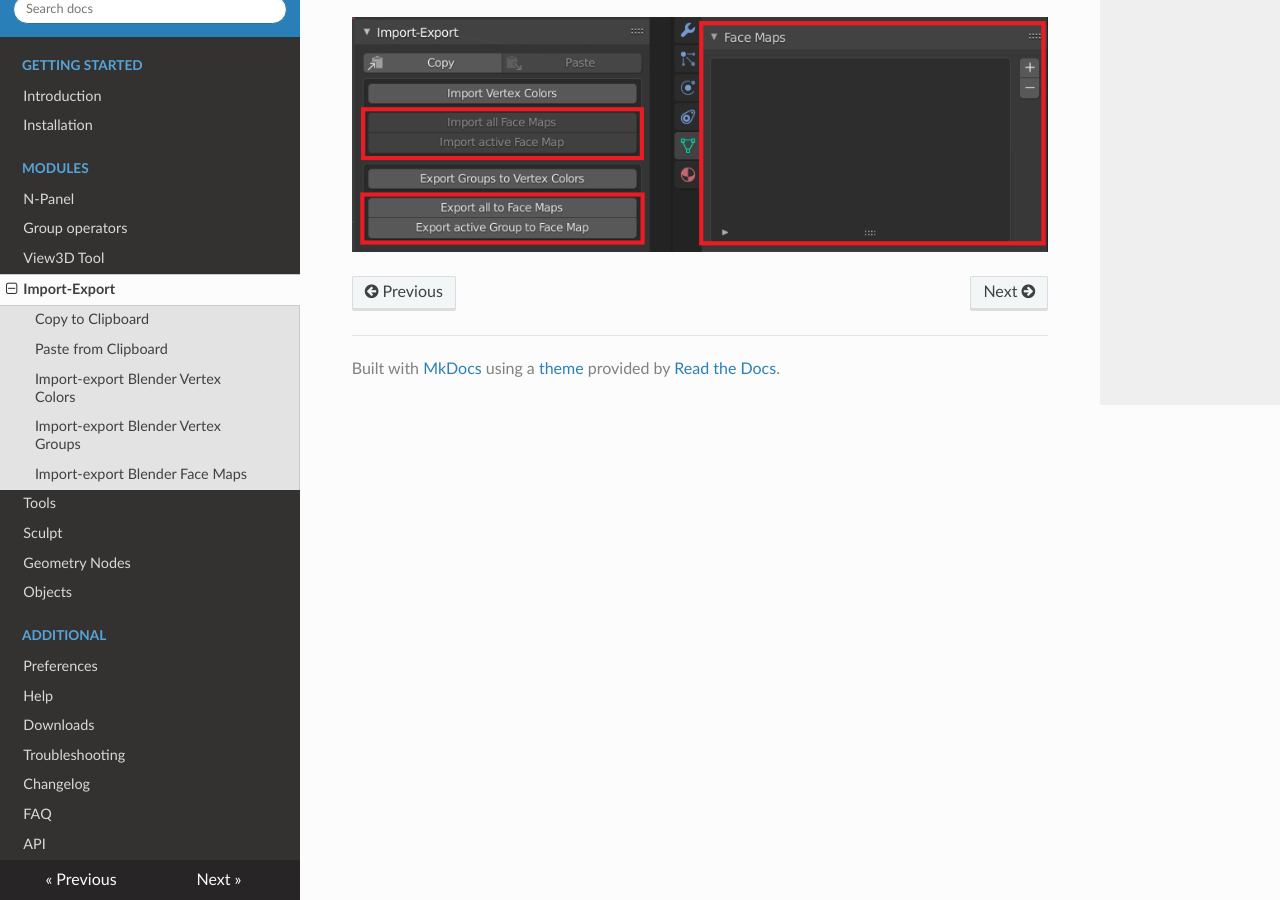
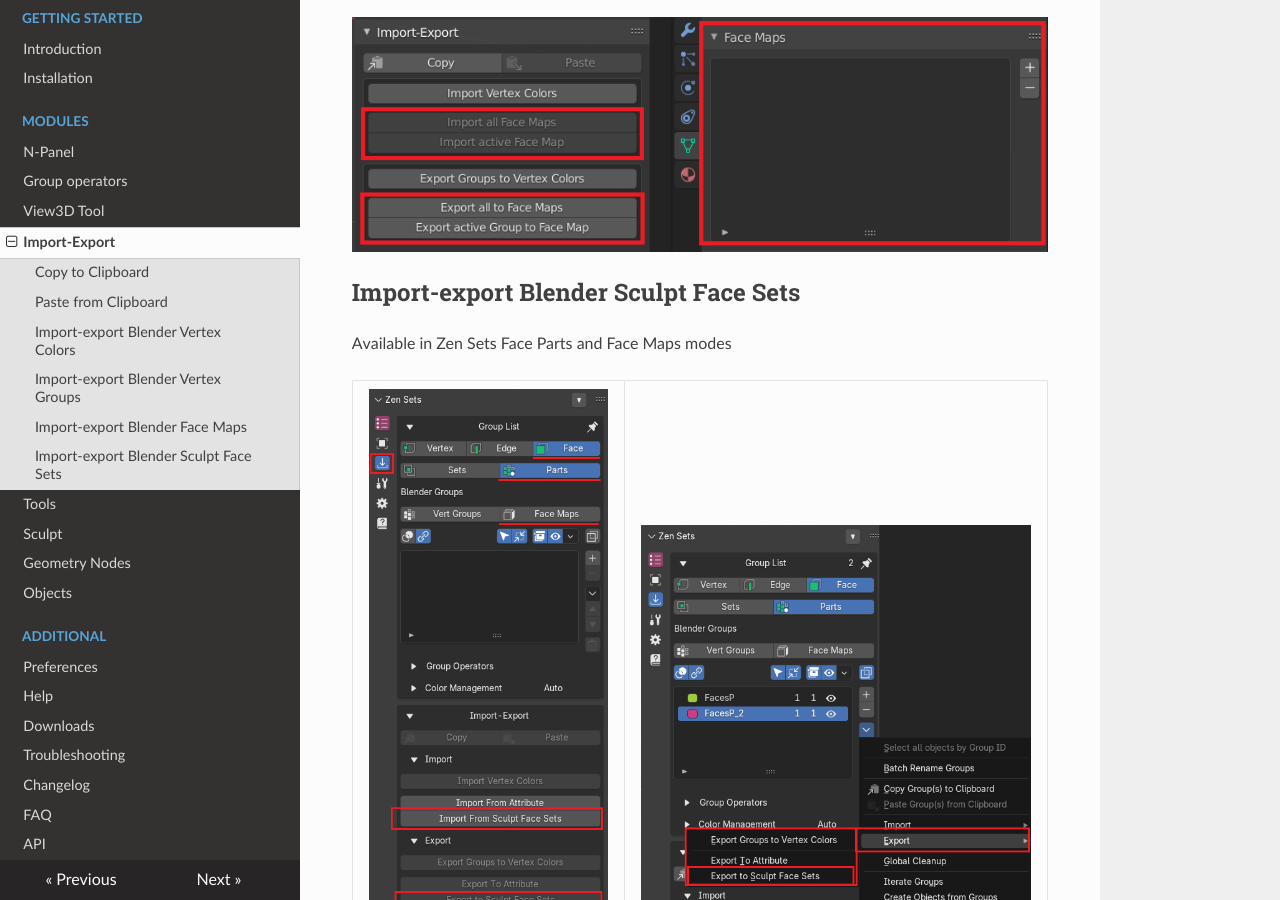
Before and after one commit to zen-masters/Zen-Sets, an MkDocs documentation site: the page built from mkdocs/imp_exp.md, in a window 1280 px wide and 900 px high, scrolled down 2993 px. Built offline with MkDocs 1.6.1, drawn with Linux system fonts in a browser that asks for light colours; nearby versions of some CDN libraries.

Commit message:
import-export sculpt face sets

```diff
--- a/mkdocs/imp_exp.md
+++ b/mkdocs/imp_exp.md
@@ -38,3 +38,10 @@
 Available in Zen Sets Face Sets, Face Parts modes
 
 ![export_face_maps](img/screen/imp_exp/export_face_maps.png)
+
+## Import-export Blender Sculpt Face Sets
+Available in Zen Sets Face Parts and Face Maps modes
+
+| ![](img/screen/imp_exp/export_sculpt_face_sets.png) | ![](img/screen/imp_exp/export_sculpt_face_sets_menu.png) |
+|---|---|
+| | |
```
Also changed, not shown: docs/imp_exp/index.html (+18 -0 lines), docs/img/screen/imp_exp/export_sculpt_face_sets.png (added), docs/img/screen/imp_exp/export_sculpt_face_sets_menu.png (added), docs/search/search_index.json, mkdocs/img/screen/imp_exp/export_sculpt_face_sets.png (added), mkdocs/img/screen/imp_exp/export_sculpt_face_sets_menu.png (added), 1 other file.
